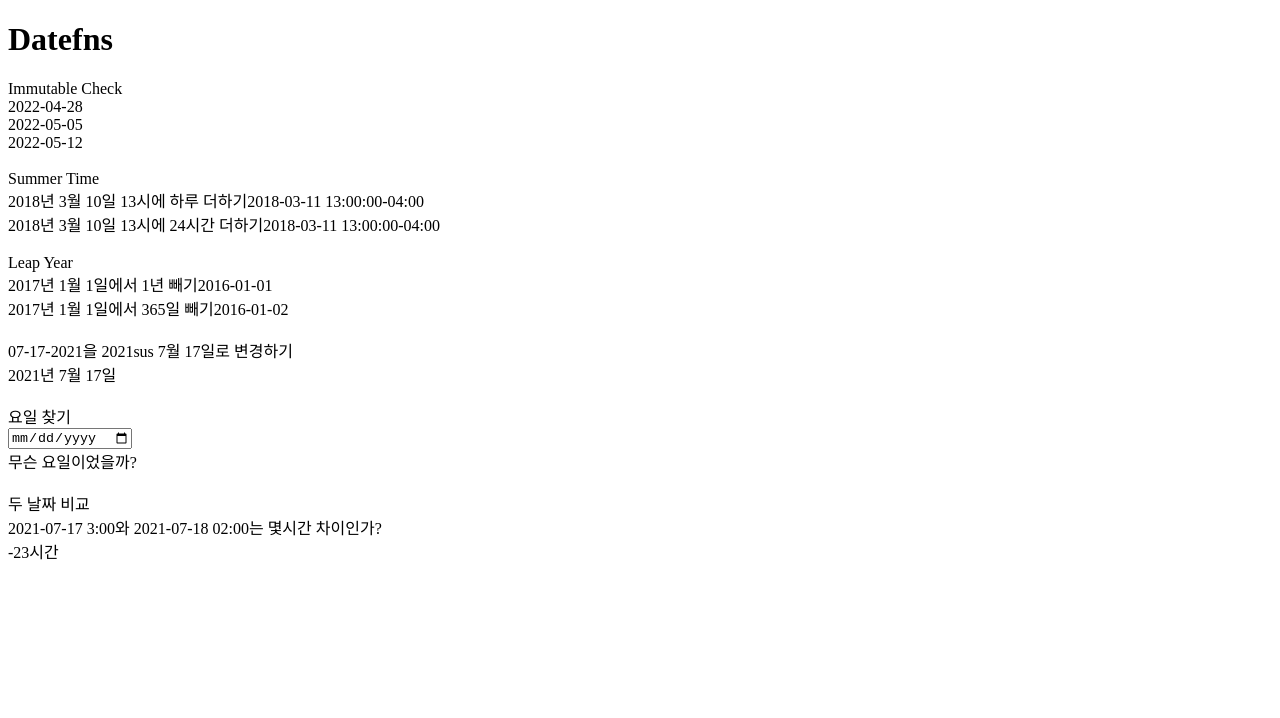
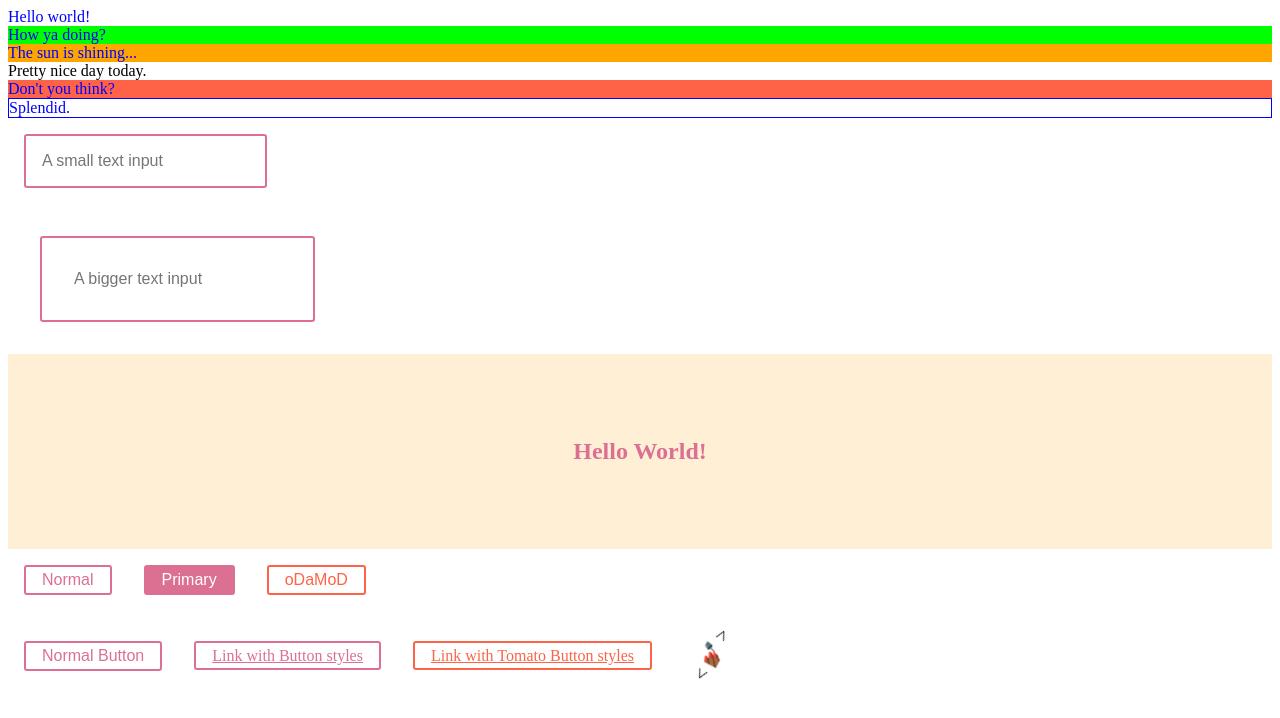
Before and after one commit to Sweet-Pumpkin/practice-create-react-app, a React (Create React App) app: page / in a window 1280 px wide. Shown: the top 718 px of the page. Built offline with nearby package versions, Linux system fonts and the light colour scheme.

Commit message:
feat: styled-component 학습

```diff
--- a/package.json
+++ b/package.json
@@ -18,6 +18,7 @@
     "react": "^18.1.0",
     "react-dom": "^18.1.0",
     "react-scripts": "5.0.1",
+    "styled-components": "^5.3.5",
     "typescript": "^4.6.4",
     "web-vitals": "^2.1.4"
   },
--- a/src/index.jsx
+++ b/src/index.jsx
@@ -1,8 +1,8 @@
 import React from 'react';
 import ReactDOM from 'react-dom/client';
-import Datefns from './practice/220517/Datefns';
+import StyledComponents from './practice/220517/StyledComponents';
 
 const root = ReactDOM.createRoot(document.getElementById('root'));
 root.render(
-  <Datefns />
+  <StyledComponents />
 )
--- /dev/null
+++ b/src/practice/220517/StyledComponents.jsx
@@ -0,0 +1,129 @@
+import React from 'react';
+import styled, { keyframes } from 'styled-components';
+
+const Title = styled.h1`
+font-size: 1.5em;
+text-align: center;
+color: palevioletred;
+`;
+
+// Create a Wrapper component that'll render a <section> tag with some styles
+const Wrapper = styled.section`
+padding: 4em;
+background: papayawhip;
+`;
+
+const Button = styled.button`
+/* Adapt the colors based on primary prop */
+background: ${props => props.primary ? "palevioletred" : "white"};
+color: ${props => props.primary ? "white" : "palevioletred"};
+
+font-size: 1em;
+margin: 1em;
+padding: 0.25em 1em;
+border: 2px solid palevioletred;
+border-radius: 3px;
+`;
+
+const TomatoButton = styled(Button)`
+color: tomato;
+border-color: tomato;
+`;
+
+const ReversedButton = props => <Button {...props} children={props.children.split('').reverse()} />
+
+const Thing = styled.div.attrs((/* props */) => ({ tabIndex: 0 }))`
+  color: blue;
+
+  &:hover {
+    color: red; // <Thing> when hovered
+  }
+
+  & ~ & {
+    background: tomato; // <Thing> as a sibling of <Thing>, but maybe not directly next to it
+  }
+
+  & + & {
+    background: lime; // <Thing> next to <Thing>
+  }
+
+  &.something {
+    background: orange; // <Thing> tagged with an additional CSS class ".something"
+  }
+
+  .something-else & {
+    border: 1px solid; // <Thing> inside another element labeled ".something-else"
+  }
+`
+
+const Input = styled.input.attrs(props => ({
+  // we can define static props
+  type: "text",
+
+  // or we can define dynamic ones
+  size: props.size || "1em",
+}))`
+  color: palevioletred;
+  font-size: 1em;
+  border: 2px solid palevioletred;
+  border-radius: 3px;
+
+  /* here we use the dynamically computed prop */
+  margin: ${props => props.size};
+  padding: ${props => props.size};
+`;
+
+const rotate = keyframes`
+  from {
+    transform: rotate(0deg);
+  }
+
+  to {
+    transform: rotate(360deg);
+  }
+`;
+
+// Here we create a component that will rotate everything we pass in over two seconds
+const Rotate = styled.div`
+  display: inline-block;
+  animation: ${rotate} 3s linear infinite;
+  padding: 2rem 1rem;
+  font-size: 1.2rem;
+`;
+
+export default function StyledComponents() {
+// Use Title and Wrapper like any other React component – except they're styled!
+return (
+  <>
+    <Thing>Hello world!</Thing>
+    <Thing>How ya doing?</Thing>
+    <Thing className="something">The sun is shining...</Thing>
+    <div>Pretty nice day today.</div>
+    <Thing>Don't you think?</Thing>
+    <div className="something-else">
+      <Thing>Splendid.</Thing>
+    </div>
+
+    <div>
+      <Input placeholder="A small text input" />
+      <br />
+      <Input placeholder="A bigger text input" size="2em" />
+    </div>
+
+    <Wrapper>
+      <Title>
+        Hello World!
+      </Title>
+    </Wrapper>
+    <Button onClick={() => alert('Normal')}>Normal</Button>
+    <Button primary onClick={() => alert('Primary')}>Primary</Button>
+    <TomatoButton as={ReversedButton}>DoMaDo</TomatoButton>
+    <br />
+    <Button>Normal Button</Button>
+    <Button as="a" href="#">Link with Button styles</Button>
+    <TomatoButton as="a" href="#">Link with Tomato Button styles</TomatoButton>
+
+    <Rotate>&lt; 💅🏾 &gt;</Rotate>
+  </>
+);
+}
```
Also changed, not shown: 1 other file (tests, documents, lock files or other folders).
